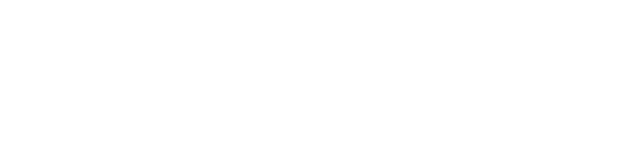
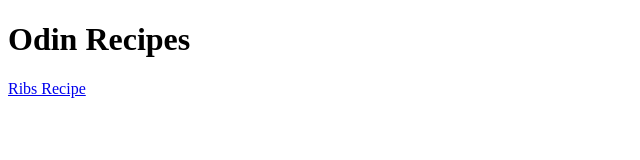
Before and after one commit to modamo-gh/odin-recipes, a plain HTML site: page index.html in a window 1280 px wide. Shown: the whole page, without its empty margins (0-640 px from the left). Drawn offline with Linux system fonts and the light colour scheme.

Commit message:
Link ribs page to index

```diff
--- a/index.html
+++ b/index.html
@@ -5,6 +5,7 @@
         <title>Odin Recipes</title>
     </head>
     <body>
-
+        <h1>Odin Recipes</h1>
+        <a href="recipes/ribs.html">Ribs Recipe</a>
     </body>
 </html>
```
